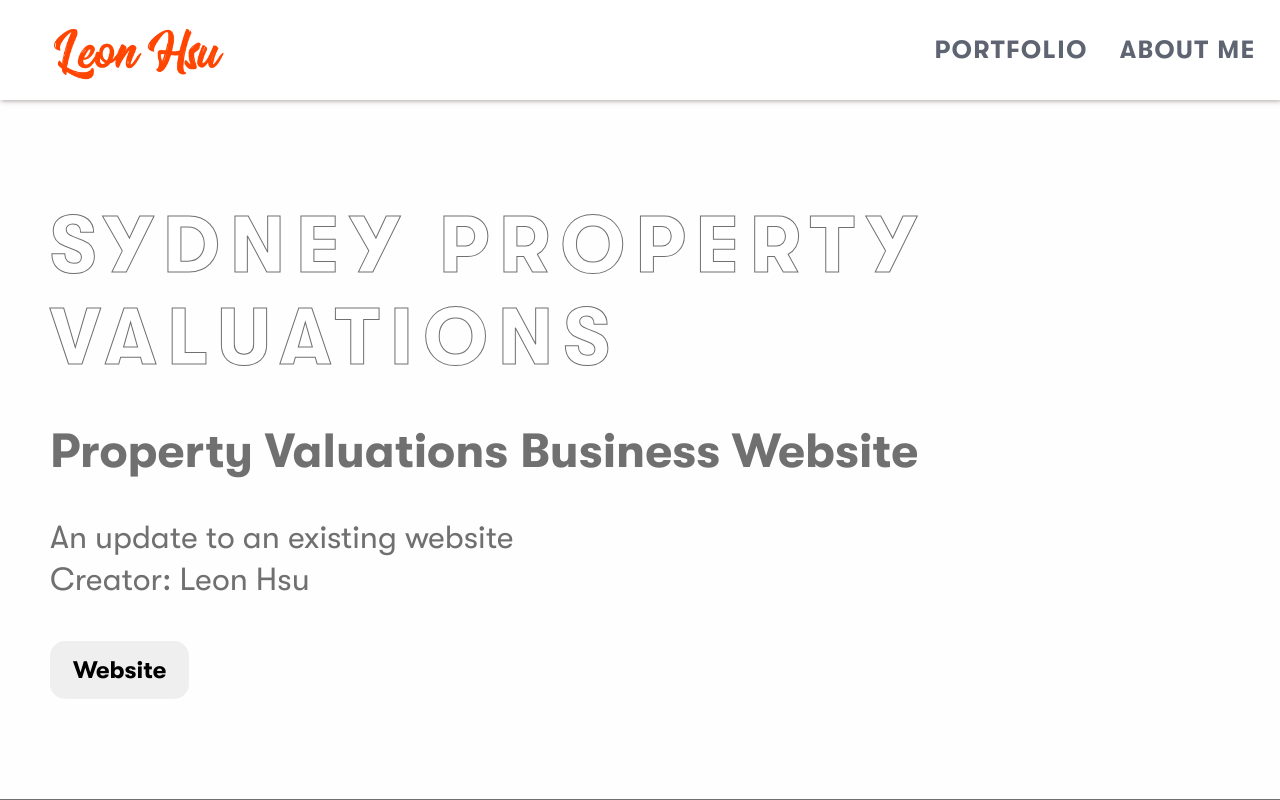
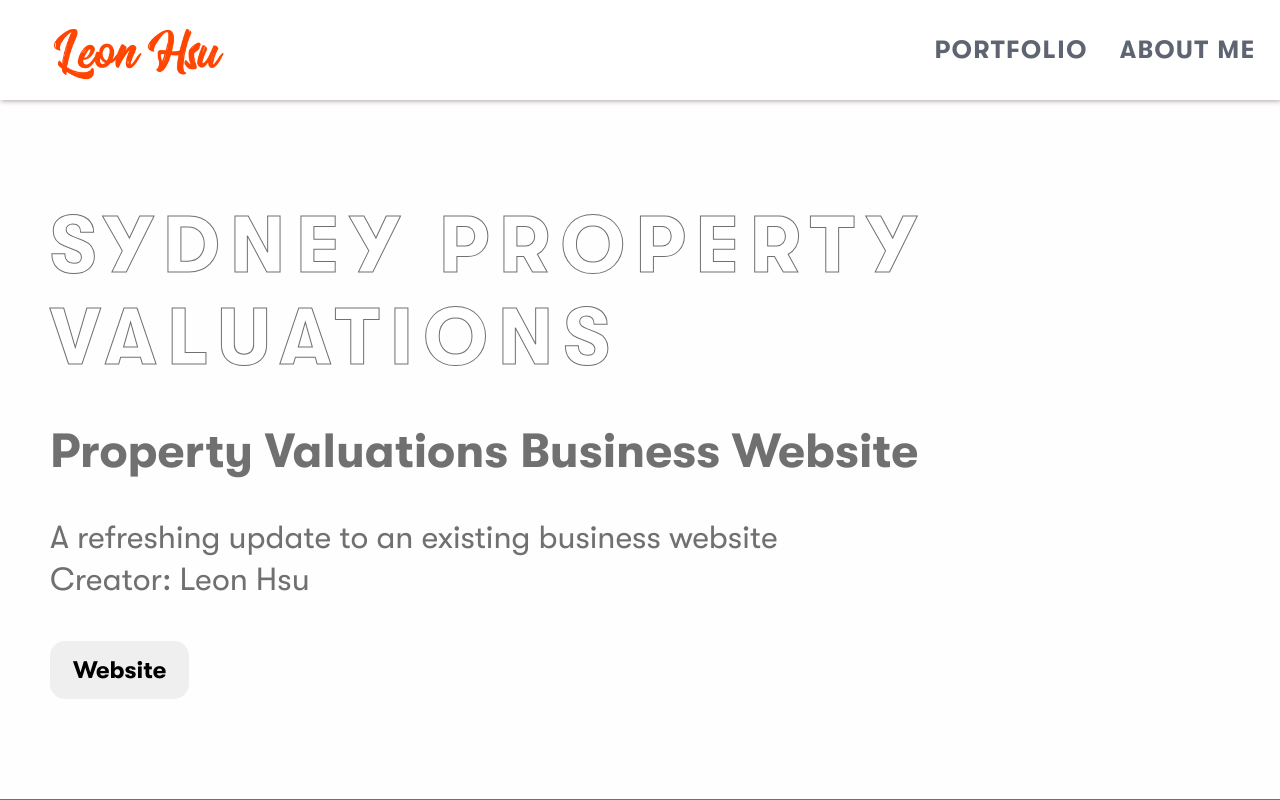
Before and after one commit to leonhsu95/leontyhsu, a React (Create React App) app: page /spv in a window 1280 px wide. Shown: the top 800 px of the page. Built offline with nearby package versions, Linux system fonts and the light colour scheme.

Commit message:
Adjusted Content 2

```diff
--- a/src/components/FeaturedWorks/FeaturedWorksItems/SPV.js
+++ b/src/components/FeaturedWorks/FeaturedWorksItems/SPV.js
@@ -23,7 +23,7 @@ const SPV = () => {
             </ul>
         </div>
         <div className="button-container desktop-wrapper">
-          <p>The first step to giving a practice an online existence</p>
+          <p>A refreshing update to an existing business website.</p>
           <Link className="link" to="/spv">About Project</Link>
           <a href="https://sydneypropertyvaluations.com.au/" _blank="true">Website</a>
 
--- a/src/components/Portfolio/ProjectItems/SPV.js
+++ b/src/components/Portfolio/ProjectItems/SPV.js
@@ -16,7 +16,7 @@ const SPVContent = () => {
                 >
                 <h1>Sydney Property Valuations</h1>
                 <p className="tagline">Property Valuations Business Website</p>
-                <p className="tagline-description">An update to an existing website</p>
+                <p className="tagline-description">A refreshing update to an existing business website</p>
                 <p className="tagline-description">Creator: Leon Hsu</p>
                 <br></br>
                 </motion.div>
```
